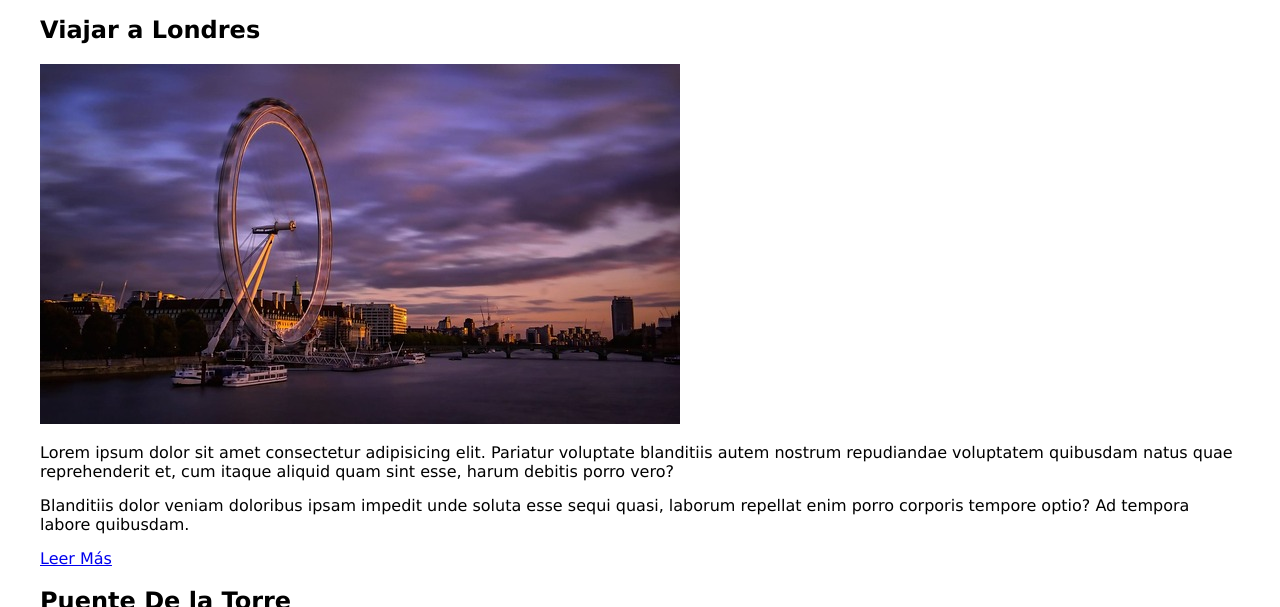
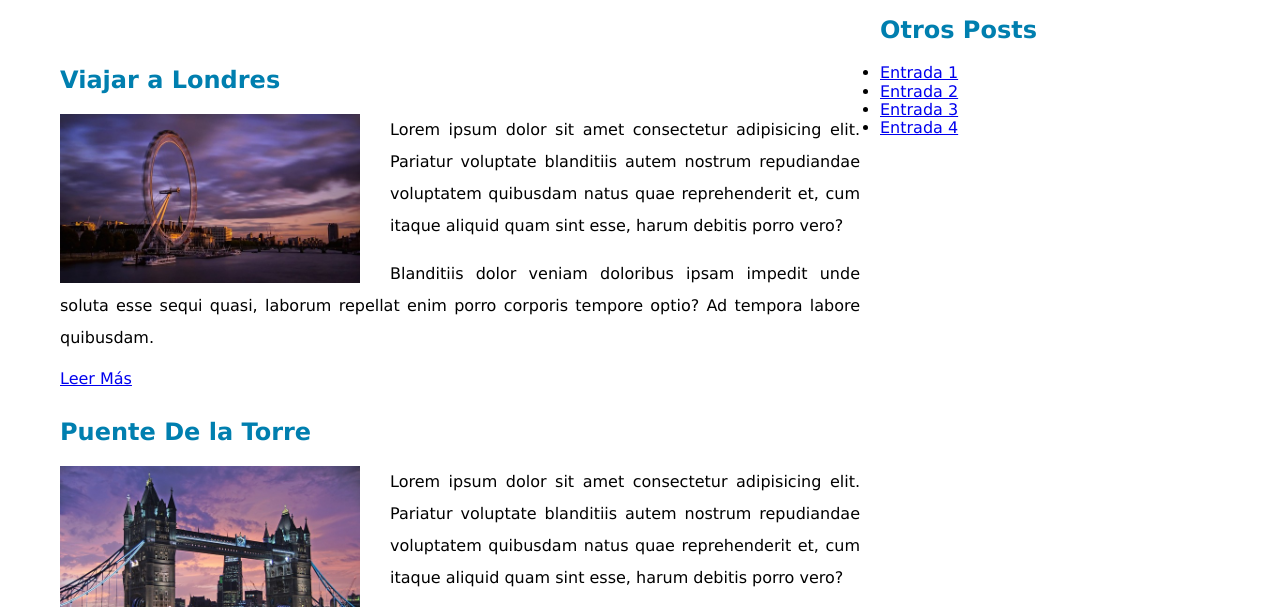
Before and after one commit to ManuelBlaze/NoEsTrivago, a plain HTML site: page index.html in a window 1280 px wide. Shown: the part 192-799 px from the top of the page. Drawn offline with Linux system fonts and the light colour scheme.

Commit message:
Update styles.css
Updatin styles for the sidebar and the blog content

```diff
--- a/css/styles.css
+++ b/css/styles.css
@@ -23,6 +23,11 @@ img {
     max-width: 100%;
 }
 
+p {
+    font-size: 16px;
+    line-height: 2;
+}
+
 .site-header {
     /*Espacio arriba y abajo del header*/
     padding: 20px 0;
@@ -32,6 +37,13 @@ img {
     /*Centrar el espacio con margenes laterales*/
     max-width: 1200px;
     margin: 0 auto;
+}
+
+.clearfix::after {
+    /*Arreglar floats*/
+    content: '';
+    clear: both;
+    display: block;
 }
 
 
@@ -60,3 +72,55 @@ img {
 .navegacion-principal a:hover {
     background-color: #007FAF;
 }
+
+
+/**Contenedores principales**/
+
+.contenido-principal,
+.sidebar {
+    /*Padding lateral, bordes libres en movil*/
+    padding: 20px;
+}
+
+@media (min-width: 768px) {
+    .contenido-principal {
+        width: 70%;
+        float: left;
+        padding-right: 0 60px 0 0;
+    }
+    .sidebar {
+        width: 30%;
+        float: right;
+        padding: 0;
+    }
+}
+
+
+/**Entradas de Blog**/
+
+h2 {
+    color: #007FAF;
+    margin-bottom: 20px;
+}
+
+.entrada {
+    margin-top: 30px;
+}
+
+.entrada img {
+    /*Imagen ocupe todo el espacio*/
+    display: block;
+}
+
+@media (min-width: 480px) {
+    /*Hacer que el texto fluya sobre la imagen a la izquierda*/
+    .entrada img {
+        width: 300px;
+        float: left;
+        margin: 0 30px 0 0;
+    }
+}
+
+.entrada p {
+    text-align: justify;
+}
--- a/index.html
+++ b/index.html
@@ -24,7 +24,7 @@
         </nav>
     </div>
 
-    <div class="contenedor">
+    <div class="contenedor clearfix">
         <main class="contenido-principal">
             <article class="entrada">
                 <h2>Viajar a Londres</h2>
```
